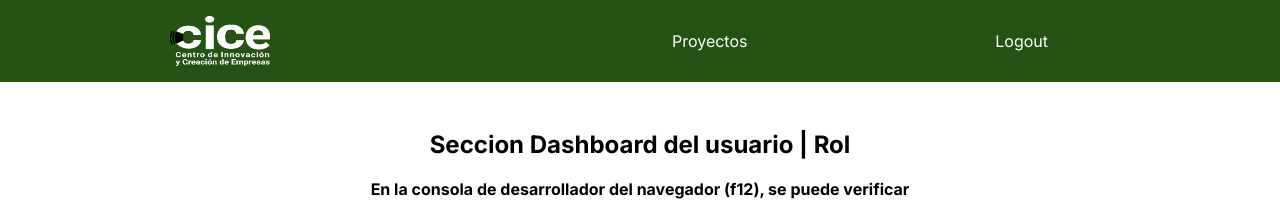
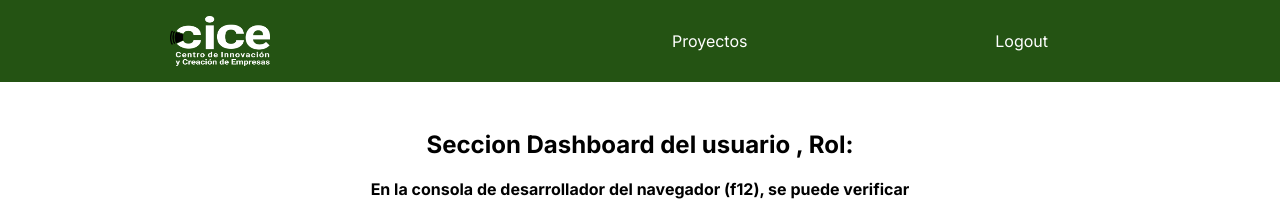
Before and after one commit to ciceunicen/nextjs, a Next.js app: page /dashboard in a window 1280 px wide. Shown: the top 220 px of the page. Built offline with nearby package versions, Linux system fonts and the light colour scheme; no server answers.

Commit message:
Cambios minimos: Codigo informado por equipo para usuario default: 4, se actualiza en register.js linea 38. Se actualiza tambien en el dashboard la nueva relacion codigo de rol y detalle.

```diff
--- a/pages/api/auth/register.js
+++ b/pages/api/auth/register.js
@@ -35,7 +35,7 @@ const saveUser = async (req, res) => {
             const hash = bcryptjs.hashSync(password, salt);
 
             const result = await connection.query("INSERT INTO user ( email, password, name, surname, role) VALUES (?, ?, ?, ?, ?)",
-                [ email, hash, name, surname, 2 ]);
+                [ email, hash, name, surname, 4 ]);
 
             return res.status(200).json({ ...req.body, id: result.insertId });
 
--- a/pages/dashboard.js
+++ b/pages/dashboard.js
@@ -23,7 +23,12 @@ import Navbar from "@/components/Navbar";
       <>
         <Navbar props= {user.email}/>
         <div className='center'>
-          <h2> Seccion Dashboard del usuario {user.email} | Rol {user.role}</h2>
+          <h2> Seccion Dashboard del usuario {user.email}
+          , Rol: {user.role === 1 && "Super Admin"}
+            {user.role === 2 && "Admin"}
+            {user.role === 3 && "Emprendedor"}
+            {user.role === 4 && "Defecto"}
+          </h2>
           <br/>
           <h4> En la consola de desarrollador del navegador (f12), se puede verificar </h4>
           <br/>
```
